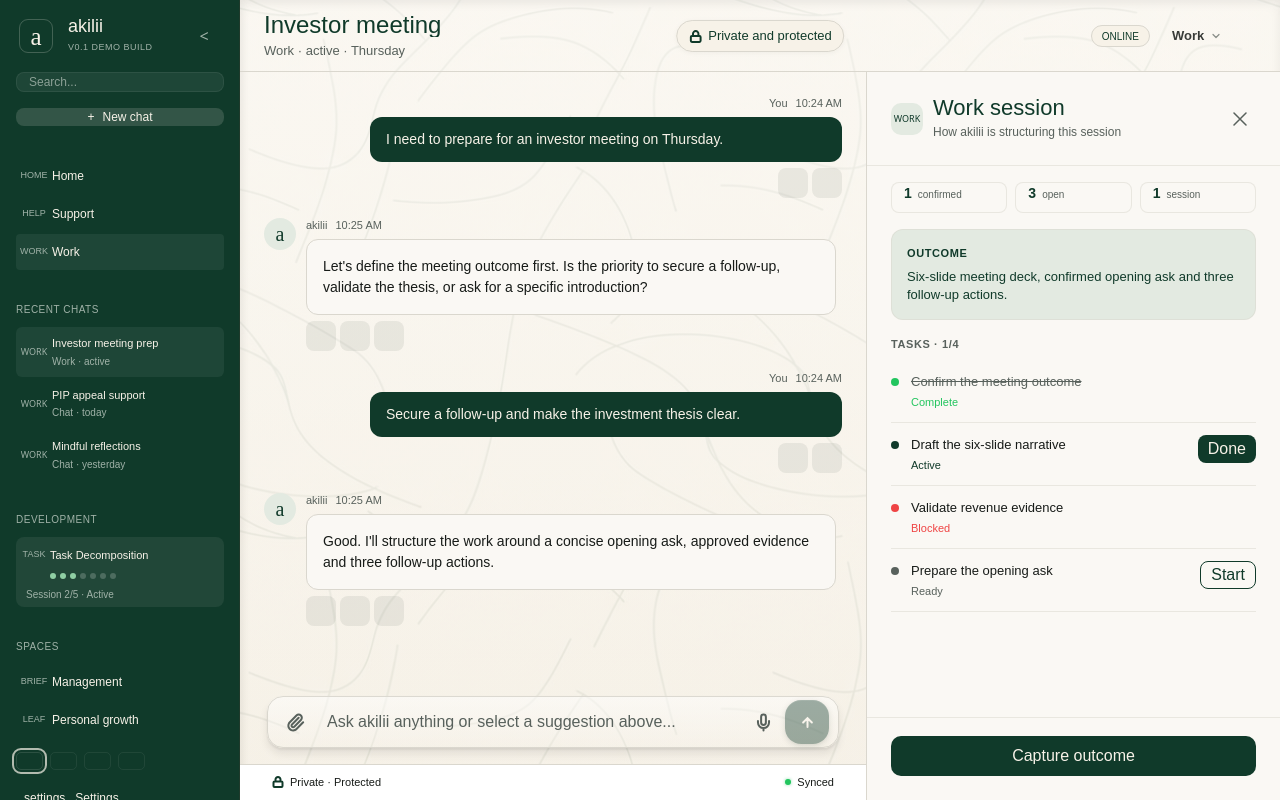
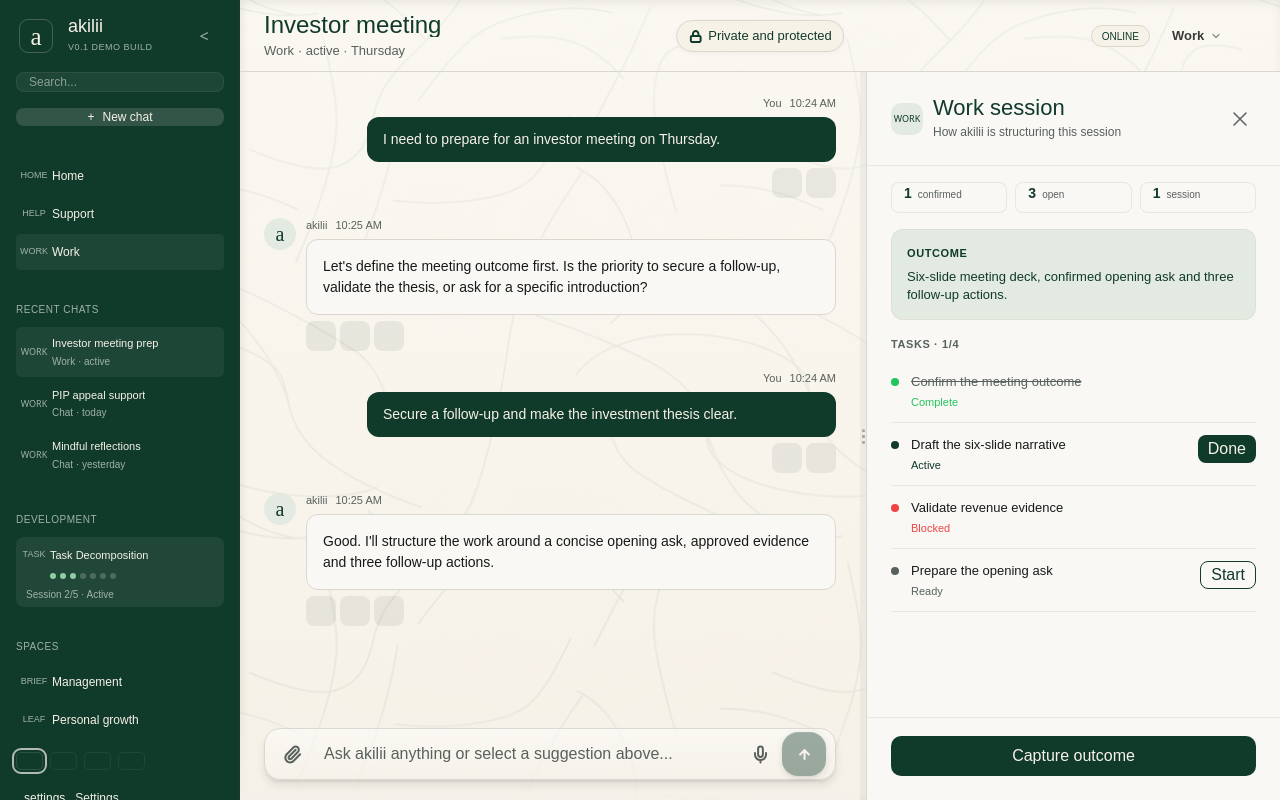
Before and after one commit to FullSpektrum-ai/akilii, a React (Vite) app: page /work in a window 1280 px wide. Built offline with nearby package versions, Linux system fonts and the light colour scheme; a web font is replaced by a local one.

Commit message:
Use canonical split work page structure

```diff
--- a/src/pages/Work.tsx
+++ b/src/pages/Work.tsx
@@ -4,7 +4,6 @@ import TopBar from "@/components/TopBar";
 import Messages from "@/components/Messages";
 import Composer from "@/components/Composer";
 import WorkPanel from "@/components/WorkPanel";
-import StatusFooter from "@/components/StatusFooter";
 
 export default function Work() {
   const { messages } = useApp();
@@ -20,26 +19,24 @@ export default function Work() {
         onMenuOpen={ctx?.openSidebar}
       />
 
-      {/* Desktop: chat + work panel side by side */}
-      <div className="hidden lg:flex flex-1 min-h-0">
-        <div className="flex flex-col flex-1 min-w-0 h-full">
+      <div className="hidden lg:flex flex-1 min-h-0 canonical-work-layout">
+        <div className="canonical-chat-column">
           <Messages messages={messages} />
-          <div className="flex justify-center py-4 px-4">
+          <div className="canonical-input-zone">
             <Composer />
           </div>
-          <StatusFooter />
         </div>
-        <div className="flex h-full">
+        <div className="canonical-divider" aria-hidden="true"><span /></div>
+        <div className="flex h-full shrink-0">
           <WorkPanel onClose={() => navigate("/chat")} />
         </div>
       </div>
 
-      {/* Mobile: stacked, no work panel, floating composer */}
       <div className="flex lg:hidden flex-col flex-1 min-h-0 relative">
         <div className="flex-1 overflow-y-auto pb-[140px]">
           <Messages messages={messages} embed />
         </div>
-        <div className="pointer-events-none absolute bottom-0 left-0 right-0 h-28 z-10"
+        <div className="pointer-events-none absolute bottom-0 left-0 right-0 h-48 z-10"
           style={{ background: "linear-gradient(to top, var(--ws-to), transparent)" }} />
         <div className="absolute bottom-0 left-0 right-0 z-20 pb-4 pt-2">
           <Composer mobile />
```
